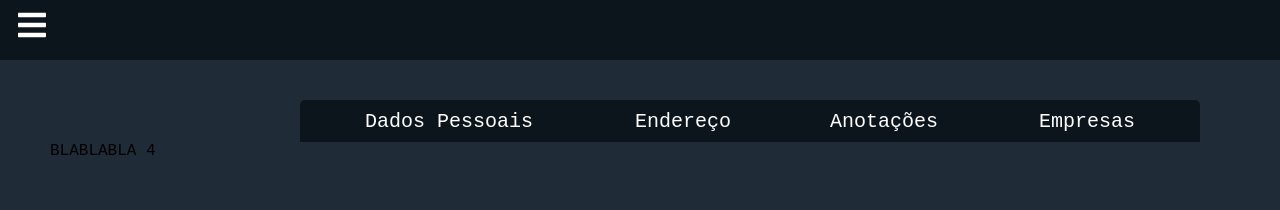
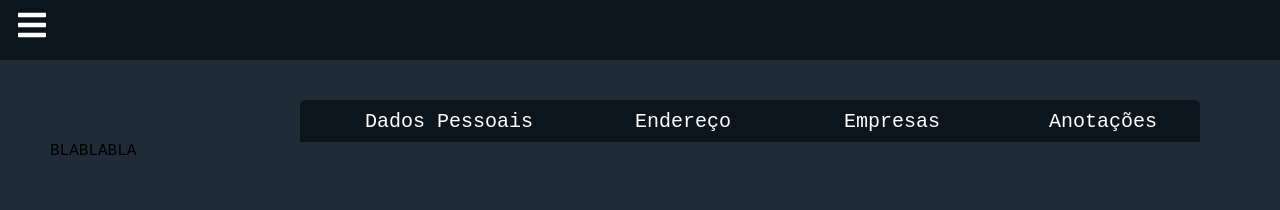
Before and after one commit to Igor-Cavalera/whoAreYou, a React (Create React App) app: page /Forms in a window 1280 px wide. Both pictures are taken after a click on the button "Empresas". Shown: the top 210 px of the page. Built offline with nearby package versions, Linux system fonts and the light colour scheme.

Commit message:
mudando-ordem-empresas-anotacoes

```diff
--- a/src/components/pages/tab/Tabs.js
+++ b/src/components/pages/tab/Tabs.js
@@ -45,11 +45,11 @@ function Tabs () {
                     <button className="aba-endereco" onClick={() => {setIndex(1)}}>
                         Endereço
                     </button>
-                    <button className="aba-notas" onClick={() => {setIndex(2)}}>
+                    <button className="aba-empresas" onClick={() => {setIndex(2)}}>
+                        Empresas
+                    </button>
+                    <button className="aba-notas" onClick={() => {setIndex(3)}}>
                         Anotações
-                    </button>
-                    <button className="aba-empresas" onClick={() => {setIndex(3)}}>
-                        Empresas
                     </button>
                 </div>
 
@@ -86,14 +86,13 @@ function Tabs () {
                     <EstadoUf onChange={ handleInputChange }/>
                     <Cep onChange={ handleInputChange }/>
                 </div>
-                <div className="tabContent-notas" hidden={index != 2}>
+                <div className="tabContent-empresas" hidden={index != 2}>
+                    BLABLABLA
+                </div>
+                <div className="tabContent-notas" hidden={index != 3}>
                     <label className="anotacoes">Anotações </label>
-
                     <AreaTexto/>
                     <BotaoSalvar/>
-                </div>
-                <div className="tabContent-empresas" hidden={index != 3}>
-                    BLABLABLA 4
                 </div>
             </div>
         </>
```
